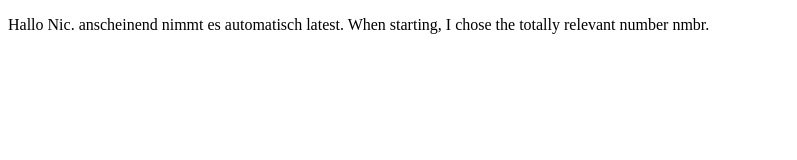
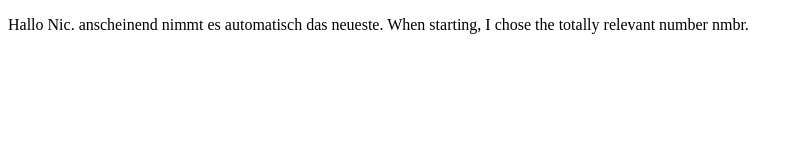
Before and after one commit to rayman2000/aksreplicatest, a plain HTML site: page index.html in a window 1280 px wide. Shown: the whole page, without its empty margins (0-797 px from the left). Drawn offline with Linux system fonts and the light colour scheme.

Commit message:
neuestes

```diff
--- a/index.html
+++ b/index.html
@@ -6,7 +6,7 @@
 </head>
 
 <body>
-    <p>Hallo Nic. anscheinend nimmt es automatisch latest. When starting, I chose the totally relevant number nmbr.</p>
+    <p>Hallo Nic. anscheinend nimmt es automatisch das neueste. When starting, I chose the totally relevant number nmbr.</p>
 </body>
 
 </html>
```
